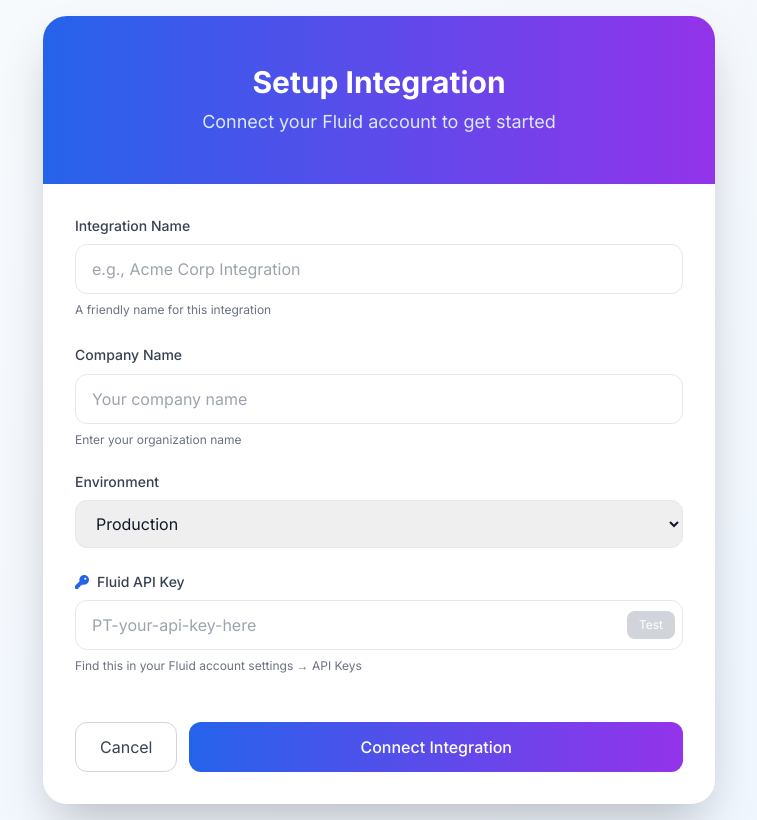
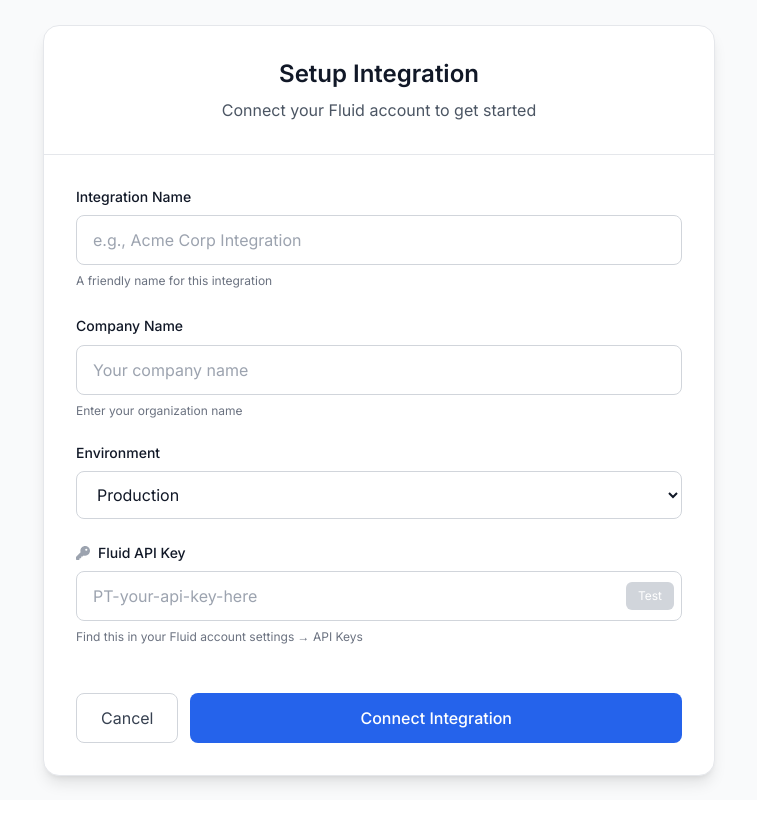
Before and after one commit to fluid-commerce/Droplet-Template-React-, a React (Vite) app: page /config in a window 1280 px wide. Shown: the whole page, without its empty margins (261-1018 px from the left). Built offline with nearby package versions, Linux system fonts and the light colour scheme; no server answers.

Commit message:
Update frontend config

```diff
--- a/frontend/entrypoints/DropletAutoSetup.tsx
+++ b/frontend/entrypoints/DropletAutoSetup.tsx
@@ -228,103 +228,98 @@ export function DropletAutoSetup() {
   }
 
   const content = getStatusContent()
-  const colorClasses = {
-    blue: 'from-blue-500 to-blue-600 bg-blue-50 text-blue-700',
-    purple: 'from-purple-500 to-purple-600 bg-purple-50 text-purple-700',
-    green: 'from-green-500 to-green-600 bg-green-50 text-green-700',
-    yellow: 'from-yellow-500 to-yellow-600 bg-yellow-50 text-yellow-700',
-    gray: 'from-gray-500 to-gray-600 bg-gray-50 text-gray-700'
-  }
 
   return (
-    <div className="min-h-screen bg-gradient-to-br from-slate-900 via-purple-900 to-slate-900 flex items-center justify-center p-4">
-      {/* Backdrop */}
-      <div className="fixed inset-0 bg-black/20 backdrop-blur-sm"></div>
-
+    <div className="min-h-screen bg-gray-50 flex items-center justify-center p-4">
       {/* Status Card */}
-      <div className="relative w-full max-w-2xl bg-white/95 backdrop-blur-xl rounded-3xl shadow-2xl border border-white/20 overflow-hidden">
+      <div className="w-full max-w-lg bg-white rounded-2xl shadow-lg border border-gray-200 overflow-hidden">
         {/* Header */}
-        <div className="relative px-8 pt-8 pb-6">
-          <div className="absolute inset-0 bg-gradient-to-r from-blue-600/10 via-purple-600/10 to-indigo-600/10"></div>
-          <div className="relative text-center">
-            <div className={`flex items-center justify-center w-20 h-20 mx-auto mb-6 bg-gradient-to-br ${colorClasses[content.color as keyof typeof colorClasses].split(' ')[0]} ${colorClasses[content.color as keyof typeof colorClasses].split(' ')[1]} rounded-3xl shadow-lg`}>
+        <div className="px-8 pt-8 pb-6 text-center">
+          <div className={`flex items-center justify-center w-16 h-16 mx-auto mb-6 rounded-2xl shadow-sm ${
+            content.color === 'blue' ? 'bg-blue-50 text-blue-600' :
+            content.color === 'purple' ? 'bg-purple-50 text-purple-600' :
+            content.color === 'green' ? 'bg-green-50 text-green-600' :
+            content.color === 'yellow' ? 'bg-amber-50 text-amber-600' :
+            'bg-gray-50 text-gray-600'
+          }`}>
             <FontAwesomeIcon
               icon={content.icon as any}
-                className={`text-3xl text-white ${status === 'checking' || status === 'auto_configuring' ? 'animate-spin' : ''}`}
+              className={`text-2xl ${status === 'checking' || status === 'auto_configuring' ? 'animate-spin' : ''}`}
             />
           </div>
 
-            <h1 className="text-3xl font-bold text-gray-900 mb-3">
+          <h1 className="text-2xl font-semibold text-gray-900 mb-2">
             {content.title}
           </h1>
 
-            <p className="text-lg text-gray-600 mb-6">
+          <p className="text-gray-600 mb-6">
             {content.description}
           </p>
 
           {companyData?.companyLogo && (
-              <div className="flex items-center justify-center mb-4">
-                <div className="inline-flex items-center px-4 py-2 bg-gradient-to-r from-blue-50 to-purple-50 border border-blue-200 rounded-full">
+            <div className="flex items-center justify-center mb-6">
+              <div className="inline-flex items-center px-3 py-2 bg-gray-50 border border-gray-200 rounded-lg">
                 <img
                   src={companyData.companyLogo}
                   alt={`${companyData.companyName} logo`}
-                    className="w-5 h-5 rounded mr-2 object-contain"
+                  className="w-4 h-4 rounded mr-2 object-contain"
                 />
-                  <span className="text-blue-800 font-medium text-sm">{companyData.companyName}</span>
+                <span className="text-gray-700 font-medium text-sm">{companyData.companyName}</span>
               </div>
             </div>
           )}
 
           {/* Progress Steps for auto-configuring */}
           {status === 'auto_configuring' && (
-              <div className="mt-8 space-y-3">
-                <div className="flex items-center justify-between text-sm">
+            <div className="space-y-3 px-4">
+              <div className="flex items-center justify-between text-sm py-2">
                 <span className="text-gray-600">Verifying company information</span>
-                  <FontAwesomeIcon icon="check" className="text-green-600" />
+                <FontAwesomeIcon icon="check" className="text-green-500" />
               </div>
-                <div className="flex items-center justify-between text-sm">
-                  <span className="text-gray-600">Configuring integration settings</span>
-                  <FontAwesomeIcon icon="spinner" spin className="text-blue-600" />
+              <div className="flex items-center justify-between text-sm py-2">
+                <span className="text-gray-900 font-medium">Configuring integration settings</span>
+                <FontAwesomeIcon icon="spinner" spin className="text-blue-500" />
               </div>
-                <div className="flex items-center justify-between text-sm text-gray-400">
-                  <span>Finalizing setup</span>
-                  <FontAwesomeIcon icon="clock" className="text-gray-400" />
+              <div className="flex items-center justify-between text-sm py-2">
+                <span className="text-gray-400">Finalizing setup</span>
+                <FontAwesomeIcon icon="clock" className="text-gray-300" />
               </div>
             </div>
           )}
 
           {/* Success checkmarks */}
           {status === 'complete' && (
-              <div className="mt-8 space-y-3">
-                <div className="flex items-center justify-between text-sm">
+            <div className="space-y-3 px-4">
+              <div className="flex items-center justify-between text-sm py-2">
                 <span className="text-gray-600">Company verified</span>
-                  <FontAwesomeIcon icon="check" className="text-green-600" />
+                <FontAwesomeIcon icon="check" className="text-green-500" />
               </div>
-                <div className="flex items-center justify-between text-sm">
+              <div className="flex items-center justify-between text-sm py-2">
                 <span className="text-gray-600">Integration configured</span>
-                  <FontAwesomeIcon icon="check" className="text-green-600" />
+                <FontAwesomeIcon icon="check" className="text-green-500" />
               </div>
-                <div className="flex items-center justify-between text-sm">
+              <div className="flex items-center justify-between text-sm py-2">
                 <span className="text-gray-600">Ready to use</span>
-                  <FontAwesomeIcon icon="check" className="text-green-600" />
+                <FontAwesomeIcon icon="check" className="text-green-500" />
               </div>
             </div>
           )}
+        </div>
 
         {error && (
-              <div className="mt-6 p-4 bg-red-50 border border-red-200 rounded-lg">
-                <div className="flex items-center">
-                  <FontAwesomeIcon icon="exclamation-triangle" className="text-red-600 mr-3" />
-                  <div className="text-left">
+          <div className="mx-8 mb-8">
+            <div className="p-4 bg-red-50 border border-red-200 rounded-lg">
+              <div className="flex items-start">
+                <FontAwesomeIcon icon="exclamation-triangle" className="text-red-500 mr-3 mt-0.5" />
+                <div>
                   <h3 className="text-sm font-medium text-red-800">Setup Error</h3>
                   <p className="text-sm text-red-700 mt-1">{error}</p>
+                </div>
               </div>
             </div>
           </div>
         )}
       </div>
     </div>
-      </div>
-    </div>
   )
 }
--- a/frontend/entrypoints/DropletConfig.tsx
+++ b/frontend/entrypoints/DropletConfig.tsx
@@ -248,11 +248,11 @@ export function DropletConfig() {
 
   if (isLoading) {
     return (
-      <div className="min-h-screen bg-gradient-to-br from-slate-50 to-blue-50 flex items-center justify-center p-4">
-        <div className="bg-white rounded-2xl shadow-xl p-8 w-full max-w-md text-center">
-          <div className="animate-spin rounded-full h-12 w-12 border-b-2 border-blue-600 mx-auto mb-4"></div>
-          <h2 className="text-xl font-semibold text-gray-900 mb-2">Loading...</h2>
-          <p className="text-gray-600">
+      <div className="min-h-screen bg-gray-50 flex items-center justify-center p-4">
+        <div className="bg-white rounded-2xl shadow-lg border border-gray-200 p-8 w-full max-w-md text-center">
+          <div className="animate-spin rounded-full h-10 w-10 border-b-2 border-blue-600 mx-auto mb-4"></div>
+          <h2 className="text-lg font-semibold text-gray-900 mb-2">Loading...</h2>
+          <p className="text-gray-600 text-sm">
             {authToken
               ? 'Fetching your company information from Fluid'
               : 'Setting up your droplet configuration'
@@ -264,15 +264,16 @@ export function DropletConfig() {
   }
 
   return (
-    <div className="min-h-screen bg-gradient-to-br from-slate-50 to-blue-50 flex items-center justify-center p-4">
-      <div className="bg-white rounded-3xl shadow-2xl w-full max-w-2xl overflow-hidden">
+    <div className="min-h-screen bg-gray-50 flex items-center justify-center p-4">
+      <div className="bg-white rounded-2xl shadow-lg border border-gray-200 w-full max-w-2xl overflow-hidden">
         {/* Header */}
-        <div className="bg-gradient-to-r from-blue-600 to-purple-600 px-8 py-12 text-center text-white">
-          <h1 className="text-3xl font-bold mb-2">
+        <div className="px-8 py-8 border-b border-gray-200">
+          <div className="text-center">
+            <h1 className="text-2xl font-semibold text-gray-900 mb-2">
               {isEditing ? 'Edit Integration' : 'Setup Integration'}
             </h1>
 
-          <p className="text-blue-100 text-lg">
+            <p className="text-gray-600">
               {companyData?.companyName && companyData.companyName !== 'Your Company'
                 ? `Configure integration for ${companyData.companyName}`
                 : 'Connect your Fluid account to get started'
@@ -281,31 +282,32 @@ export function DropletConfig() {
 
             {/* Company Badge */}
             {companyData?.companyName && companyData.companyName !== 'Your Company' && (
-            <div className="mt-6 inline-flex items-center bg-white/10 backdrop-blur-sm border border-white/20 rounded-full px-4 py-2">
+              <div className="mt-4 inline-flex items-center bg-gray-50 border border-gray-200 rounded-lg px-3 py-2">
                 {companyData.companyLogo ? (
                   <img
                     src={companyData.companyLogo}
                     alt={`${companyData.companyName} logo`}
-                  className="w-5 h-5 rounded mr-3 object-contain"
+                    className="w-4 h-4 rounded mr-2 object-contain"
                   />
                 ) : (
-                <FontAwesomeIcon icon="building" className="mr-3" />
+                  <FontAwesomeIcon icon="building" className="mr-2 text-gray-500" />
                 )}
-              <span className="font-medium">{companyData.companyName}</span>
+                <span className="font-medium text-gray-900">{companyData.companyName}</span>
                 {isEditing && (
-                <span className="ml-2 px-2 py-1 bg-green-400/20 text-green-100 text-xs rounded-full border border-green-400/30">
+                  <span className="ml-2 px-2 py-1 bg-green-100 text-green-700 text-xs rounded-md">
                     Connected
                   </span>
                 )}
               </div>
             )}
           </div>
+        </div>
 
         {/* Form Content */}
         <div className="p-8">
           {error && (
-            <div className="mb-6 bg-red-50 border border-red-200 rounded-xl p-4 flex items-start">
-              <FontAwesomeIcon icon="exclamation-triangle" className="text-red-600 mt-0.5 mr-3 flex-shrink-0" />
+            <div className="mb-6 bg-red-50 border border-red-200 rounded-lg p-4 flex items-start">
+              <FontAwesomeIcon icon="exclamation-triangle" className="text-red-500 mt-0.5 mr-3 flex-shrink-0" />
               <div>
                 <h3 className="font-medium text-red-800">Configuration Error</h3>
                 <p className="text-sm text-red-700 mt-1">{error}</p>
@@ -316,13 +318,13 @@ export function DropletConfig() {
           <form onSubmit={handleSubmit} className="space-y-6">
             {/* Integration Name */}
             <div className="space-y-2">
-              <label className="text-sm font-medium text-gray-700 flex items-center">
-                <FontAwesomeIcon icon="tag" className="mr-2 text-blue-600" />
+              <label className="text-sm font-medium text-gray-900 flex items-center">
+                <FontAwesomeIcon icon="tag" className="mr-2 text-gray-400" />
                 Integration Name
               </label>
               <input
                 type="text"
-                className="w-full px-4 py-3 border border-gray-200 rounded-xl focus:ring-2 focus:ring-blue-500 focus:border-transparent transition-all"
+                className="w-full px-4 py-3 border border-gray-300 rounded-lg focus:ring-2 focus:ring-blue-500 focus:border-blue-500 transition-colors"
                 value={formData.integrationName}
                 onChange={(e) => setFormData(prev => ({ ...prev, integrationName: e.target.value }))}
                 placeholder="e.g., Acme Corp Integration"
@@ -335,12 +337,12 @@ export function DropletConfig() {
 
             {/* Company Name */}
             <div className="space-y-2">
-              <label className="text-sm font-medium text-gray-700">
+              <label className="text-sm font-medium text-gray-900">
                 Company Name
               </label>
               <input
                 type="text"
-                className="w-full px-4 py-3 border border-gray-200 rounded-xl focus:ring-2 focus:ring-blue-500 focus:border-transparent transition-all"
+                className="w-full px-4 py-3 border border-gray-300 rounded-lg focus:ring-2 focus:ring-blue-500 focus:border-blue-500 transition-colors"
                 value={formData.companyName}
                 onChange={(e) => setFormData(prev => ({ ...prev, companyName: e.target.value }))}
                 placeholder="Your company name"
@@ -356,12 +358,12 @@ export function DropletConfig() {
 
             {/* Environment */}
             <div className="space-y-2">
-              <label className="text-sm font-medium text-gray-700 flex items-center">
-                <FontAwesomeIcon icon="server" className="mr-2 text-blue-600" />
+              <label className="text-sm font-medium text-gray-900 flex items-center">
+                <FontAwesomeIcon icon="server" className="mr-2 text-gray-400" />
                 Environment
               </label>
               <select
-                className="w-full px-4 py-3 border border-gray-200 rounded-xl focus:ring-2 focus:ring-blue-500 focus:border-transparent transition-all"
+                className="w-full px-4 py-3 border border-gray-300 rounded-lg focus:ring-2 focus:ring-blue-500 focus:border-blue-500 transition-colors bg-white"
                 value={formData.environment}
                 onChange={(e) => setFormData(prev => ({ ...prev, environment: e.target.value as any }))}
               >
@@ -373,17 +375,17 @@ export function DropletConfig() {
 
             {/* Fluid API Key */}
             <div className="space-y-2">
-              <label className="text-sm font-medium text-gray-700 flex items-center">
-                <FontAwesomeIcon icon="key" className="mr-2 text-blue-600" />
+              <label className="text-sm font-medium text-gray-900 flex items-center">
+                <FontAwesomeIcon icon="key" className="mr-2 text-gray-400" />
                 Fluid API Key
               </label>
               <div className="relative">
                 <input
                   type="password"
-                  className={`w-full px-4 py-3 pr-24 border rounded-xl transition-all ${
+                  className={`w-full px-4 py-3 pr-20 border rounded-lg transition-colors ${
                     isEditing
-                      ? 'bg-gray-50 border-gray-200 cursor-not-allowed'
-                      : 'border-gray-200 focus:ring-2 focus:ring-blue-500 focus:border-transparent'
+                      ? 'bg-gray-50 border-gray-300 cursor-not-allowed text-gray-500'
+                      : 'border-gray-300 focus:ring-2 focus:ring-blue-500 focus:border-blue-500'
                   }`}
                   value={formData.fluidApiKey}
                   onChange={(e) => !isEditing && setFormData(prev => ({ ...prev, fluidApiKey: e.target.value }))}
@@ -395,7 +397,7 @@ export function DropletConfig() {
                   type="button"
                   onClick={testConnection}
                   disabled={isTestingConnection || !formData.fluidApiKey || isEditing}
-                  className="absolute right-2 top-1/2 -translate-y-1/2 px-3 py-1.5 bg-blue-600 text-white text-xs rounded-lg hover:bg-blue-700 disabled:bg-gray-300 disabled:cursor-not-allowed transition-colors"
+                  className="absolute right-2 top-1/2 -translate-y-1/2 px-3 py-1.5 bg-blue-600 text-white text-xs rounded-md hover:bg-blue-700 disabled:bg-gray-300 disabled:cursor-not-allowed transition-colors"
                 >
                   {isTestingConnection ? (
                     <FontAwesomeIcon icon="spinner" spin className="w-3 h-3" />
@@ -429,7 +431,7 @@ export function DropletConfig() {
               <button
                 type="button"
                 onClick={() => window.history.back()}
-                className="px-6 py-3 border border-gray-300 text-gray-700 rounded-xl hover:bg-gray-50 transition-colors"
+                className="px-6 py-3 border border-gray-300 text-gray-700 rounded-lg hover:bg-gray-50 transition-colors"
               >
                 Cancel
               </button>
@@ -438,7 +440,7 @@ export function DropletConfig() {
                 <button
                   type="button"
                   onClick={() => navigate(`/dashboard?installation_id=${installationId}&fluid_api_key=${formData.fluidApiKey}`)}
-                  className="px-6 py-3 bg-gray-600 text-white rounded-xl hover:bg-gray-700 transition-colors flex items-center justify-center"
+                  className="px-6 py-3 bg-gray-600 text-white rounded-lg hover:bg-gray-700 transition-colors flex items-center justify-center"
                 >
                   <FontAwesomeIcon icon="tachometer-alt" className="mr-2" />
                   Dashboard
@@ -449,7 +451,7 @@ export function DropletConfig() {
                 <button
                   type="button"
                   onClick={handleDisconnect}
-                  className="px-6 py-3 border border-red-300 text-red-600 rounded-xl hover:bg-red-50 transition-colors"
+                  className="px-6 py-3 border border-red-300 text-red-600 rounded-lg hover:bg-red-50 transition-colors"
                 >
                   <FontAwesomeIcon icon="unlink" className="mr-2" />
                   Disconnect
@@ -459,7 +461,7 @@ export function DropletConfig() {
               <button
                 type="submit"
                 disabled={isSubmitting}
-                className="flex-1 px-6 py-3 bg-gradient-to-r from-blue-600 to-purple-600 text-white rounded-xl hover:from-blue-700 hover:to-purple-700 disabled:opacity-50 disabled:cursor-not-allowed transition-all flex items-center justify-center font-medium"
+                className="flex-1 px-6 py-3 bg-blue-600 text-white rounded-lg hover:bg-blue-700 disabled:opacity-50 disabled:cursor-not-allowed transition-colors flex items-center justify-center font-medium"
               >
                 {isSubmitting ? (
                   <>
```
Also changed, not shown: 1 other file (tests, documents, lock files or other folders). Lines whose indentation alone changed are shown as unchanged.
